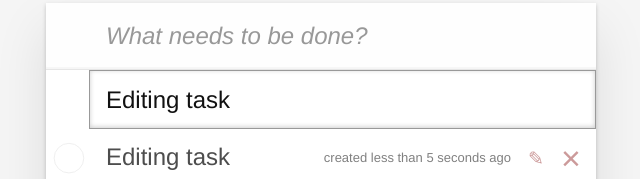
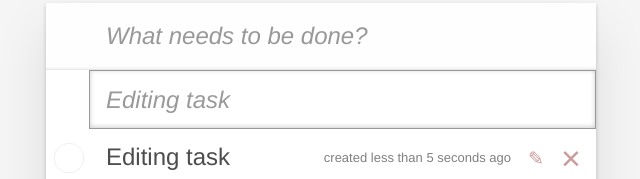
Before and after one commit to chepaksov/todo, a React (Create React App) app: page / in a window 1280 px wide. Both pictures are taken after a click on the button 855 px from the left and 227 px from the top of the page. Shown: the part 127-306 px from the top of the page, without its empty margins (319-959 px from the left). Built offline with nearby package versions, Linux system fonts and the light colour scheme.

Commit message:
Задача 1.3.9 без удаления данных, с лишним span в TaskList

```diff
--- a/src/components/Task.js
+++ b/src/components/Task.js
@@ -25,7 +25,7 @@ state = {
         const {label} = this.props;
         const {completed, editing} = this.state;
         return (editing) ? (<li className={classNames({editing})}>
-            <input type="text" className="edit" value="Editing task"/>
+            <input type="text" className="edit" defaultvalue="" placeholder={"Editing task"}/>
         </li>) : (
             <li className={classNames({completed})}>
             <div className="view">
```
